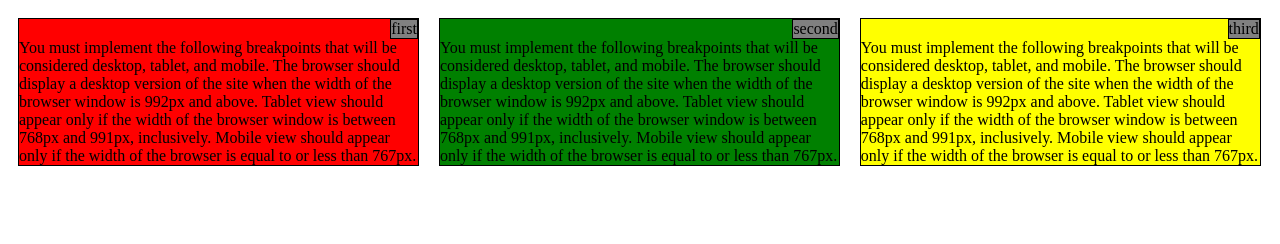
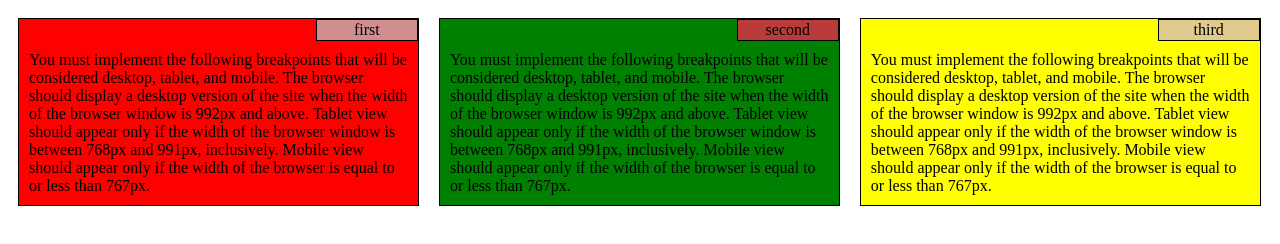
Before and after one commit to bing900717/Coursera-test, a plain HTML site: page module2-soluction/index.html in a window 1280 px wide. Drawn offline with Linux system fonts and the light colour scheme.

Commit message:
make up the mistakes

```diff
--- a/module2-soluction/css/style.css
+++ b/module2-soluction/css/style.css
@@ -14,12 +14,28 @@
 .title {
 	float: right;
 	border: 1px solid black;
-	background: gray;
+	width: 100px;
+	height: 20px;
+	text-align: center;
+	line-height: 20px;
+}
+
+.title_1{
+	background: #d08d8d;
+}
+
+.title_2{
+	background: #b93c3b;
+}
+
+.title_3{
+	background: #e1ca8d;
 }
 
 .contentText{
 
 	float: left;
+	padding: 10px;
 }
 
 .first, .second, .third{
--- a/module2-soluction/index.html
+++ b/module2-soluction/index.html
@@ -8,7 +8,7 @@
 <body>
 
 		<div class="first">
-			<div class="title">first</div>
+			<div class="title title_1">first</div>
 			<div class="contentText">
 				You must implement the following breakpoints that will be considered desktop, tablet, and mobile. The browser should display a desktop version of the site when the width of the browser window is 992px and above. Tablet view should appear only if the width of the browser window is between 768px and 991px, inclusively. Mobile view should appear only if the width of the browser is equal to or less than 767px.
 			</div>
@@ -17,7 +17,7 @@
 
 
 	<div class="second">
-			<div class="title">second</div>
+			<div class="title title_2">second</div>
 			<div class="contentText">
 				You must implement the following breakpoints that will be considered desktop, tablet, and mobile. The browser should display a desktop version of the site when the width of the browser window is 992px and above. Tablet view should appear only if the width of the browser window is between 768px and 991px, inclusively. Mobile view should appear only if the width of the browser is equal to or less than 767px.
 			</div>
@@ -25,7 +25,7 @@
 		</div>
 
 		<div class="third">
-			<div class="title">third</div>
+			<div class="title title_3">third</div>
 			<div class="contentText">
 				You must implement the following breakpoints that will be considered desktop, tablet, and mobile. The browser should display a desktop version of the site when the width of the browser window is 992px and above. Tablet view should appear only if the width of the browser window is between 768px and 991px, inclusively. Mobile view should appear only if the width of the browser is equal to or less than 767px.
 			</div>
```
